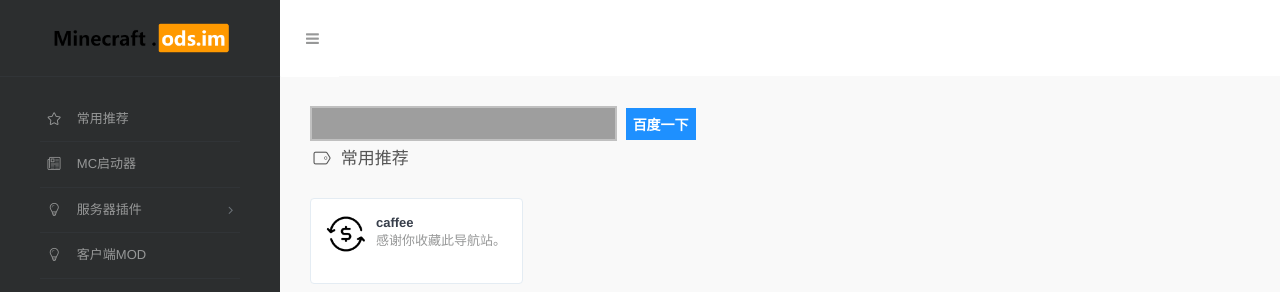
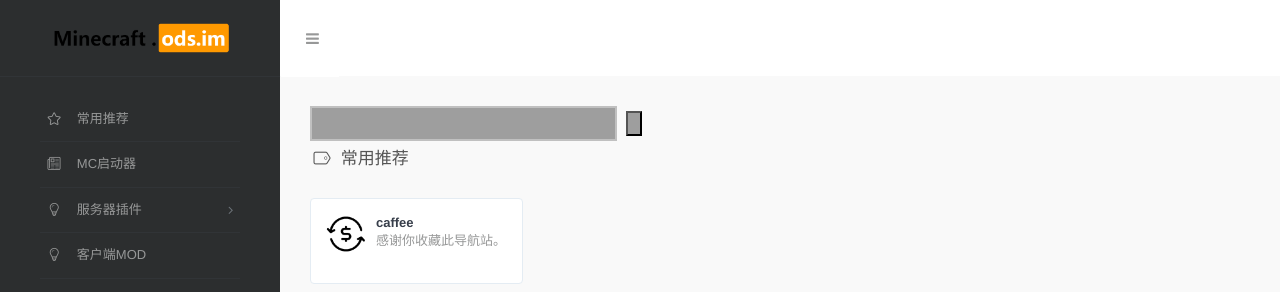
Before and after one commit to vlian5/Minecraft, a Jekyll site: the page built from index.html, in a window 1280 px wide. Shown: the top 292 px of the page. Built offline with Jekyll 4.4.1, drawn with Linux system fonts in a browser that asks for light colours; comment, search, counter and statistics services are not loaded; grey boxes are pictures that could not be loaded.

Commit message:
Update index.html

```diff
--- a/index.html
+++ b/index.html
@@ -109,7 +109,8 @@
 	2px 5px;margin-right:5px;border:2px solid #c0c0c0;outline:0;vertical-align:middle;}
 	#baidu_keyword{background:url(http://img.baidu.com/img/logo-80px.gif)
 no-repeat right center;}
-	#baidu_submit{width:70px;height:32px;line-height:32px;border:0;color:#fff;
+	#baidu_submit{background:url(http://img.baidu.com/img/logo-80px.gif)
+no-repeat right center;}
 	background:	#1e90ff;font-weight:bold;font:bold 14px arial;padding:0;
 	padding-top:3px\9;cursor:pointer;
 	vertical-align:middle}
@@ -117,7 +118,7 @@
 	<div id="baidu">
 		<form action="https://www.baidu.com/s" target="_blank" id="baiduform">
 			<input type="text" autocomplete="off" name="wd" id="baidu_keyword">
-			<input type="submit" id="baidu_submit" value="百度一下">
+			<input type="submit" id="baidu_submit" value="">
 		</form>
 	</div>
     {% for category in site.data.Minecraft %}
```
